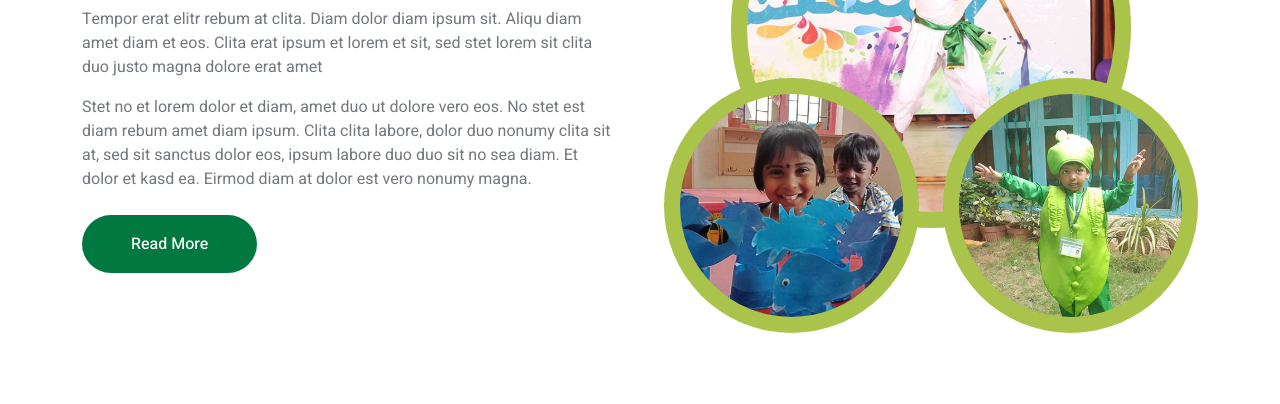
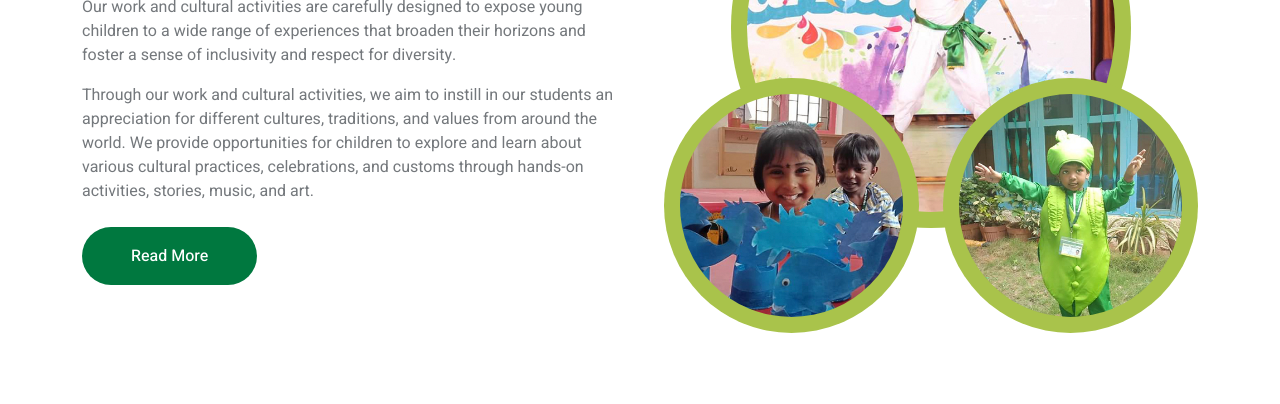
Before and after one commit to bangaloremedia/school, a plain HTML site: page about.html in a window 1280 px wide. Shown: the part 696-1100 px from the top of the page. Drawn offline with nearby package versions, Linux system fonts and the light colour scheme.

Commit message:
Update about.html

```diff
--- a/about.html
+++ b/about.html
@@ -95,16 +95,10 @@
                 Learn More About Our Work And Our Cultural Activities
               </h1>
               <p>
-                Tempor erat elitr rebum at clita. Diam dolor diam ipsum sit.
-                Aliqu diam amet diam et eos. Clita erat ipsum et lorem et sit,
-                sed stet lorem sit clita duo justo magna dolore erat amet
+                Our work and cultural activities are carefully designed to expose young children to a wide range of experiences that broaden their horizons and foster a sense of inclusivity and respect for diversity.
               </p>
               <p class="mb-4">
-                Stet no et lorem dolor et diam, amet duo ut dolore vero eos. No
-                stet est diam rebum amet diam ipsum. Clita clita labore, dolor
-                duo nonumy clita sit at, sed sit sanctus dolor eos, ipsum labore
-                duo duo sit no sea diam. Et dolor et kasd ea. Eirmod diam at
-                dolor est vero nonumy magna.
+                Through our work and cultural activities, we aim to instill in our students an appreciation for different cultures, traditions, and values from around the world. We provide opportunities for children to explore and learn about various cultural practices, celebrations, and customs through hands-on activities, stories, music, and art.
               </p>
               <div class="row g-4 align-items-center">
                 <div class="col-sm-6">
```
